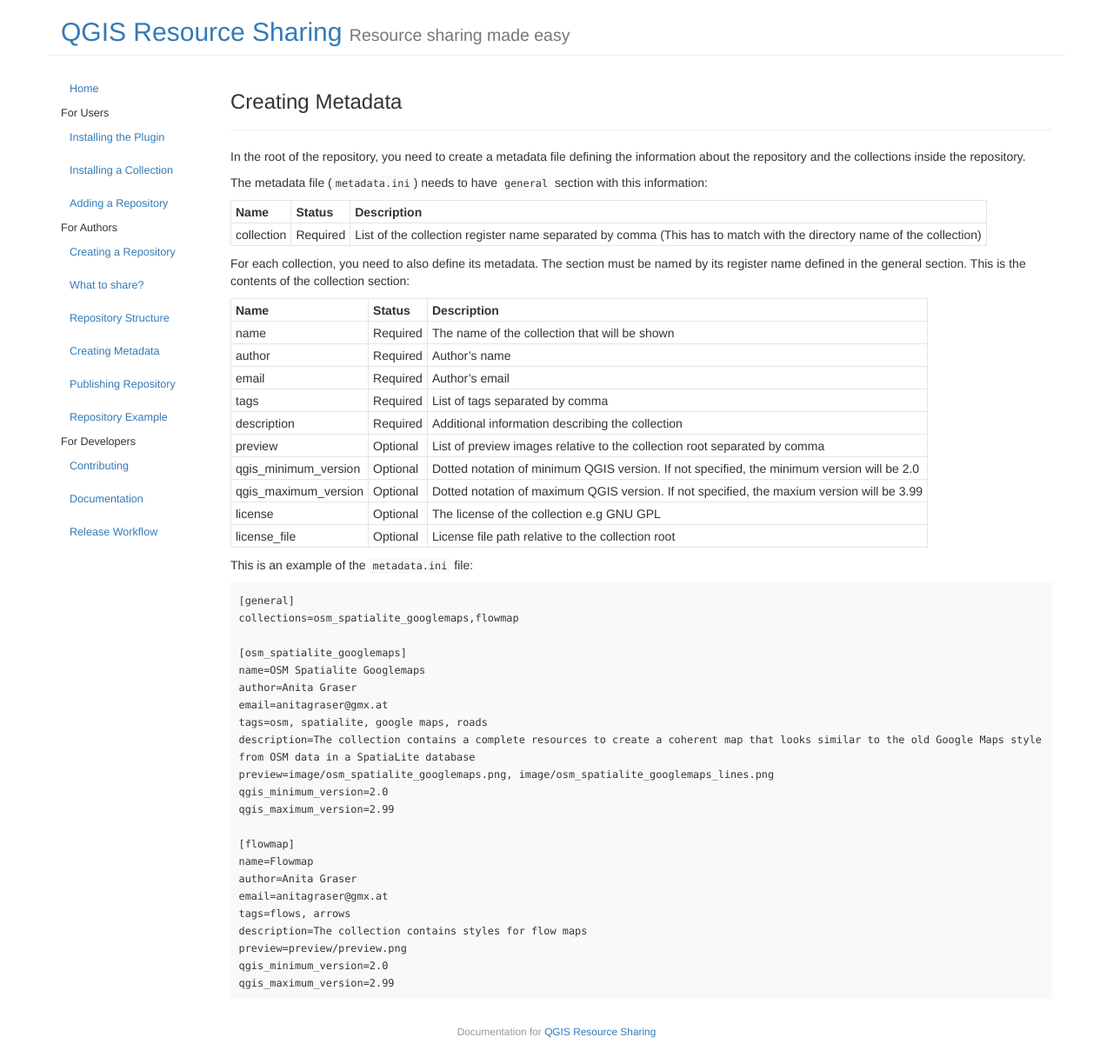
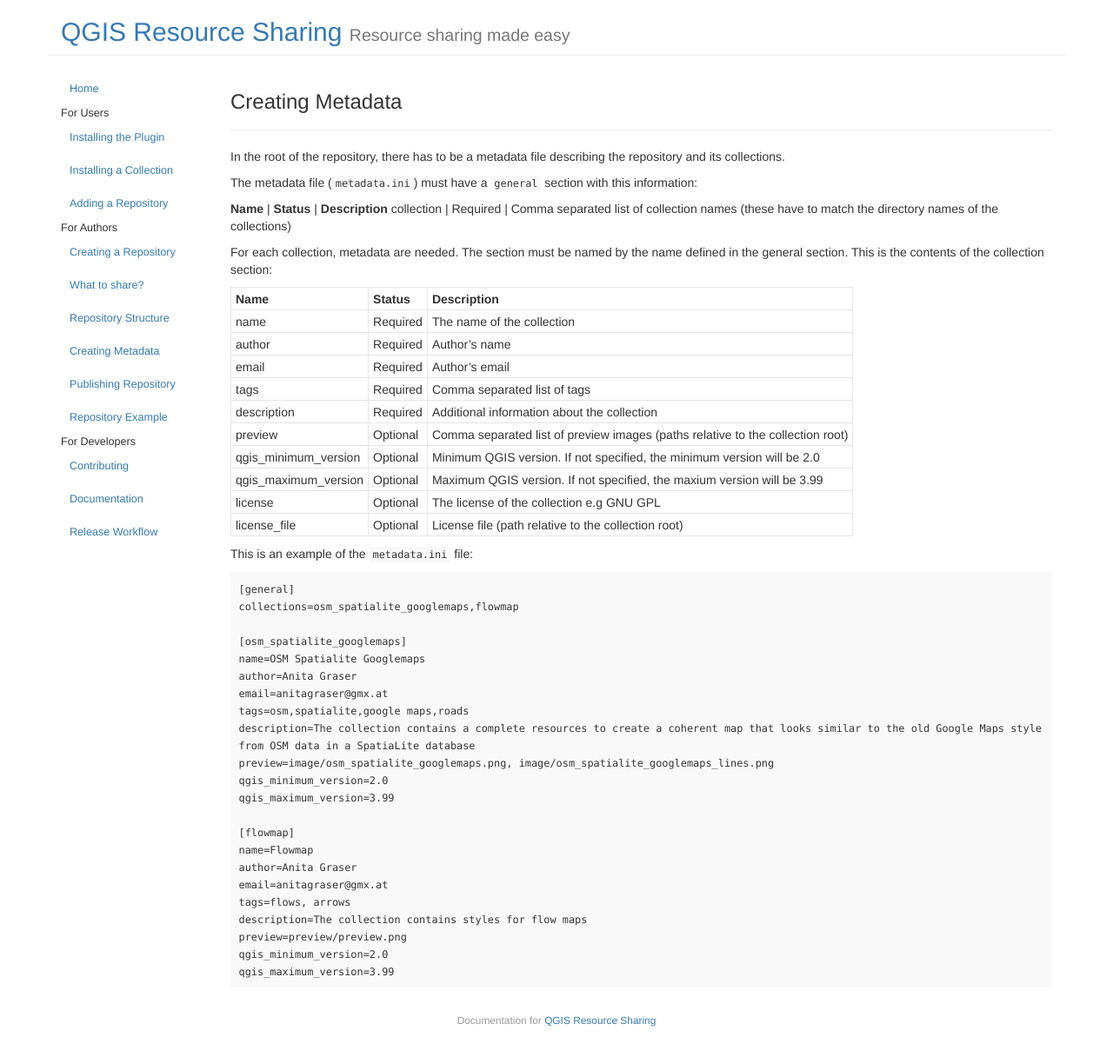
Before and after one commit to QGIS-Contribution/QGIS-ResourceSharing, a Jekyll site: the page built from _posts/2016-07-25-creating-metadata.md, in a window 1280 px wide. Shown: the whole page at 87% size. Built offline with Jekyll 4.4.1, drawn with Linux system fonts in a browser that asks for light colours.

Commit message:
Update 2016-07-25-creating-metadata.md

````diff
--- a/_posts/2016-07-25-creating-metadata.md
+++ b/_posts/2016-07-25-creating-metadata.md
@@ -6,30 +6,31 @@
 order: 4
 ---
 
-In the root of the repository, you need to create a metadata file defining
-the information about the repository and the collections inside the repository.
+In the root of the repository, there has to be a metadata file describing
+the repository and its collections.
 
-The metadata file (```metadata.ini```) needs to have ```general``` section
+The metadata file (```metadata.ini```) must have a ```general``` section
 with this information:
 
 **Name** | **Status** | **Description**
-collection | Required | List of the collection register name separated by comma (This has to match with the directory name of the collection)
+collection | Required | Comma separated list of collection names
+(these have to match the directory names of the collections)
 
-For each collection, you need to also define its metadata. The section must
-be named by its register name defined in the general section. This is the
-contents of the collection section:
+For each collection, metadata are needed.
+The section must be named by the name defined in the general section.
+This is the  contents of the collection section:
 
 **Name** | **Status** | **Description**
-name | Required | The name of the collection that will be shown
+name | Required | The name of the collection
 author | Required | Author's name
 email | Required | Author's email
-tags | Required | List of tags separated by comma
-description | Required | Additional information describing the collection
-preview | Optional | List of preview images relative to the collection root separated by comma
-qgis_minimum_version | Optional | Dotted notation of minimum QGIS version. If not specified, the minimum version will be 2.0
-qgis_maximum_version | Optional | Dotted notation of maximum QGIS version. If not specified, the maxium version will be 3.99
+tags | Required | Comma separated list of tags
+description | Required | Additional information about the collection
+preview | Optional | Comma separated list of preview images (paths relative to the collection root)
+qgis_minimum_version | Optional | Minimum QGIS version. If not specified, the minimum version will be 2.0
+qgis_maximum_version | Optional | Maximum QGIS version. If not specified, the maxium version will be 3.99
 license | Optional | The license of the collection e.g GNU GPL
-license_file | Optional | License file path relative to the collection root
+license_file | Optional | License file (path relative to the collection root)
 
 This is an example of the ```metadata.ini``` file:
 
@@ -41,11 +42,11 @@
 name=OSM Spatialite Googlemaps
 author=Anita Graser
 email=anitagraser@gmx.at
-tags=osm, spatialite, google maps, roads
+tags=osm,spatialite,google maps,roads
 description=The collection contains a complete resources to create a coherent map that looks similar to the old Google Maps style from OSM data in a SpatiaLite database
 preview=image/osm_spatialite_googlemaps.png, image/osm_spatialite_googlemaps_lines.png
 qgis_minimum_version=2.0
-qgis_maximum_version=2.99
+qgis_maximum_version=3.99
 
 [flowmap]
 name=Flowmap
@@ -55,5 +56,5 @@
 description=The collection contains styles for flow maps
 preview=preview/preview.png
 qgis_minimum_version=2.0
-qgis_maximum_version=2.99
+qgis_maximum_version=3.99
 ```
````
